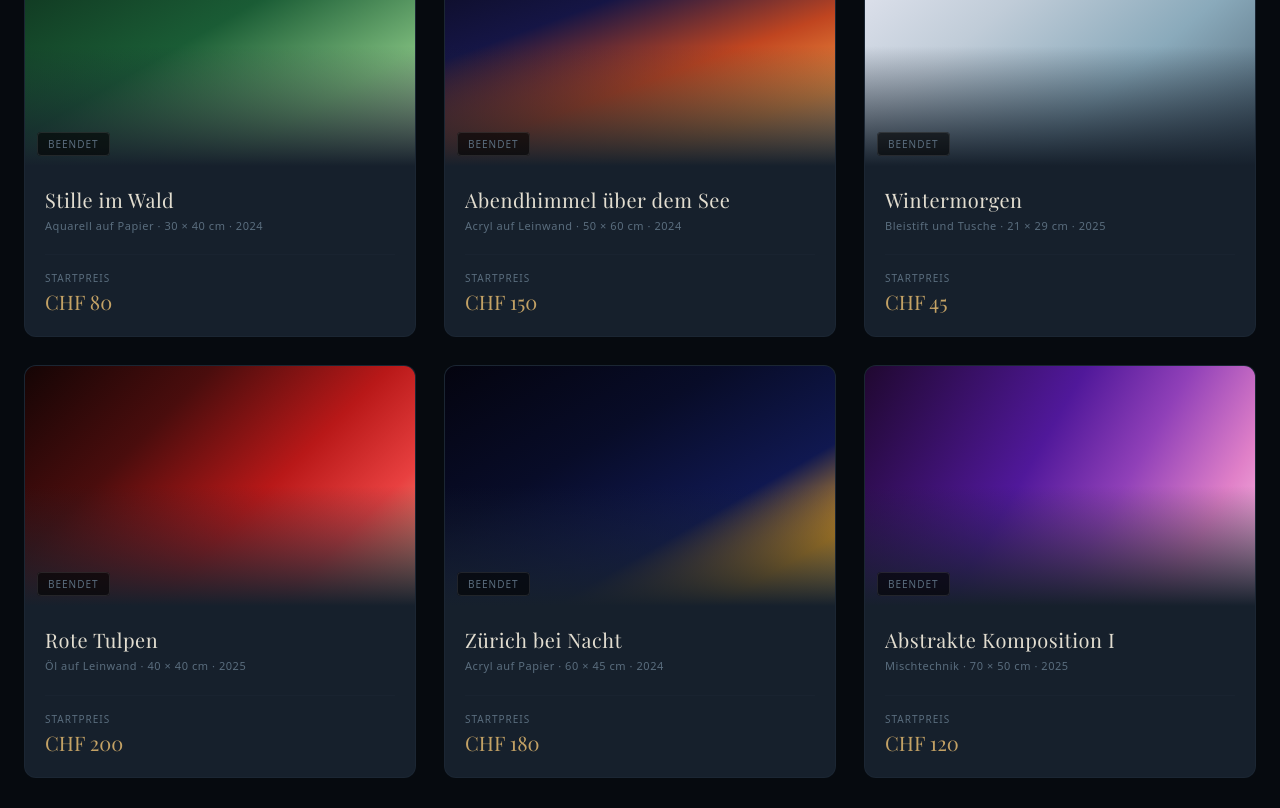
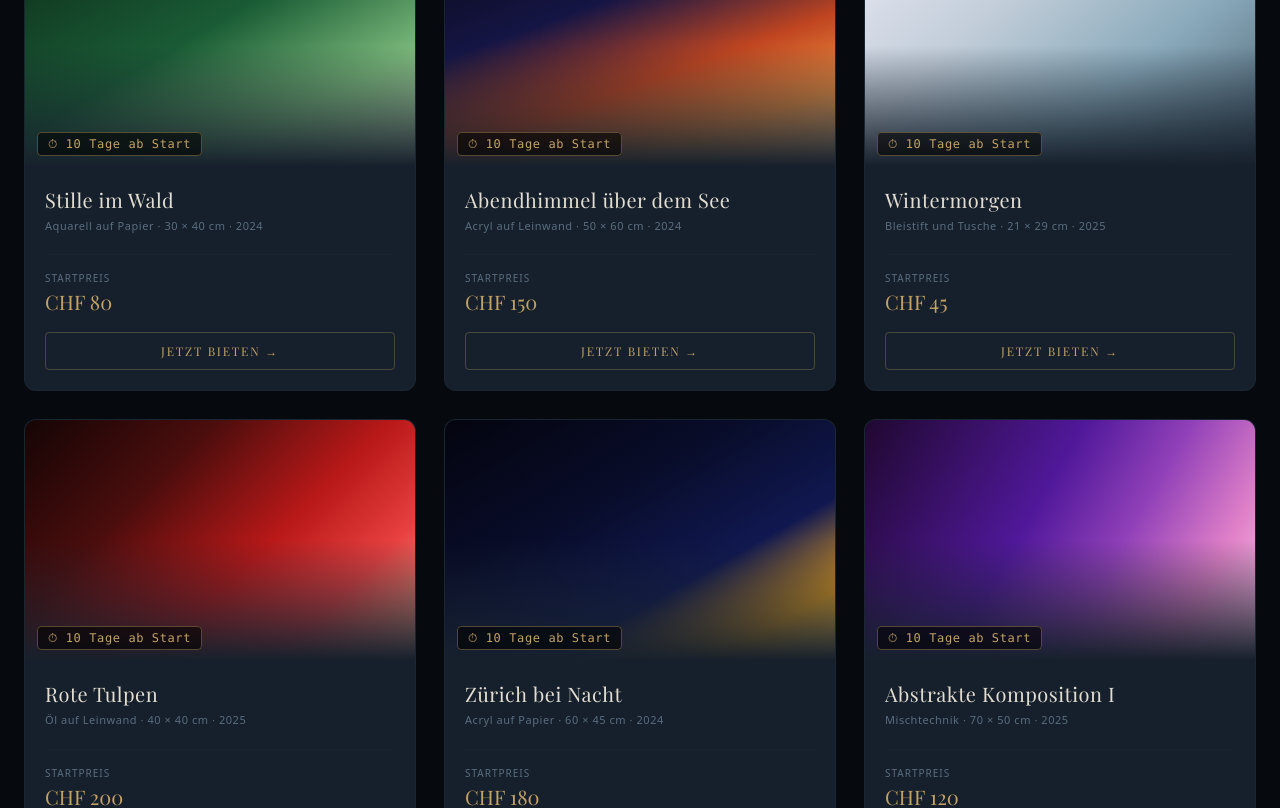
Before and after one commit to kiblimiguel-maker/ocean-galerie, a Next.js app: page / in a window 1280 px wide. Shown: the part 1240-2048 px from the top of the page. Built offline with nearby package versions, Linux system fonts and the light colour scheme; no server answers; the database is empty; a web font is replaced by a local one.

Commit message:
Fix ended logic and timer display in app/page.js

```diff
--- a/app/page.js
+++ b/app/page.js
@@ -193,7 +193,7 @@ export default function Home() {
         </div>
         <div className="grid grid-cols-1 sm:grid-cols-2 lg:grid-cols-3 gap-7">
           {display.map((art, i) => {
-            const diff = art.endTime - now, ended = diff <= 0, urgent = diff > 0 && diff < 864e5;
+            const diff = art.endTime - now, ended = art.endTime && (art.endTime - now) <= 0, urgent = diff > 0 && diff < 864e5;
             const bid = art.currentBid || art.startBid;
             return (
               <motion.div key={art.id} initial={{ opacity:0, y:28 }} whileInView={{ opacity:1, y:0 }} viewport={{ once:true }} transition={{ duration:0.5, delay:i*0.08 }}
@@ -207,7 +207,7 @@ export default function Home() {
                       <span className="bg-black/60 text-ocean-muted text-[10px] uppercase tracking-[0.1em] py-1 px-2.5 rounded border border-white/10">Beendet</span>
                     ) : (
                       <span className={`bg-black/60 text-xs font-mono py-1 px-2.5 rounded border tracking-wider ${urgent ? "text-ocean-red border-ocean-red/60 animate-pulse" : "text-ocean-gold border-ocean-gold/40"}`}>
-                        ⏱ {art.bidsCount === 0 ? "10 Tage ab Start" : fmtTime(diff)}
+                        ⏱ {!art.endTime ? "10 Tage ab Start" : fmtTime(diff)}
                       </span>
                     )}
                   </div>
```
